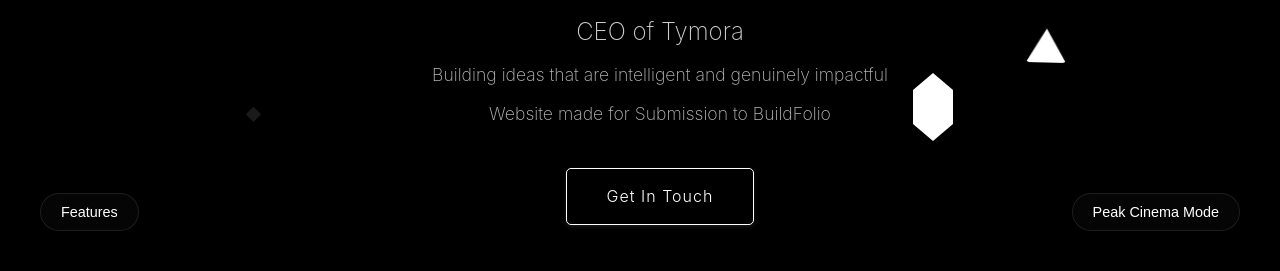
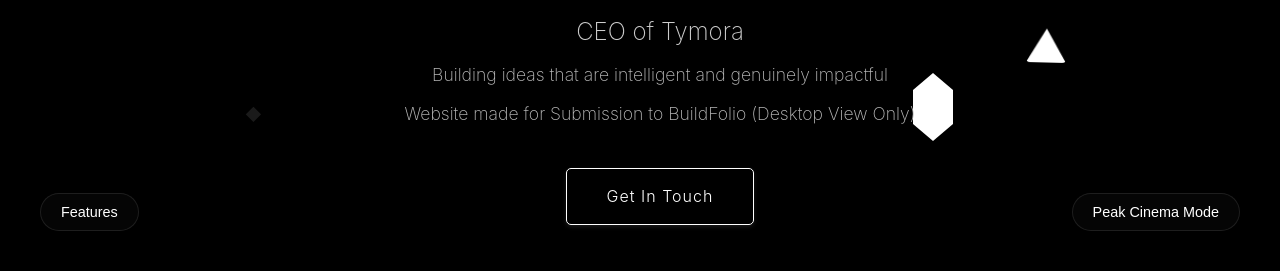
Before and after one commit to adtyapnda/adtyapnda, a plain HTML site: page index.html in a window 1280 px wide. Shown: the part 529-800 px from the top of the page. Drawn offline with Linux system fonts and the light colour scheme.

Commit message:
Update index.html

```diff
--- a/index.html
+++ b/index.html
@@ -1299,7 +1299,7 @@
                 <h1 class="hero-title">ADITYA PANDA</h1>
                 <p class="hero-subtitle">CEO of Tymora</p>
                 <p class="hero-description main-desc">Building ideas that are intelligent and genuinely impactful</p>
-                <p class="hero-description sub-desc">Website made for Submission to BuildFolio</p>
+                <p class="hero-description sub-desc">Website made for Submission to BuildFolio (Desktop View Only)</p>
                 <a href="https://mail.google.com/mail/?view=cm&fs=1&to=adtyapnda@gmail.com&su=Portfolio%20Contact&body=Hi%20Aditya,%0D%0A%0D%0AI%20came%20across%20your%20portfolio%20and%20would%20like%20to%20connect." target="_blank" class="cta-button">Get In Touch</a>
             </div>
         </section>
```
